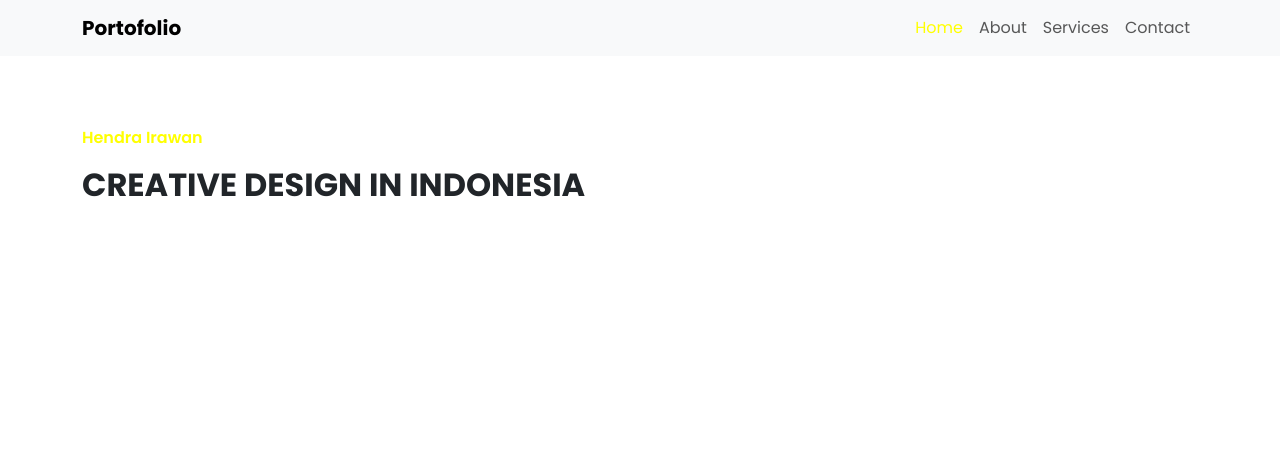
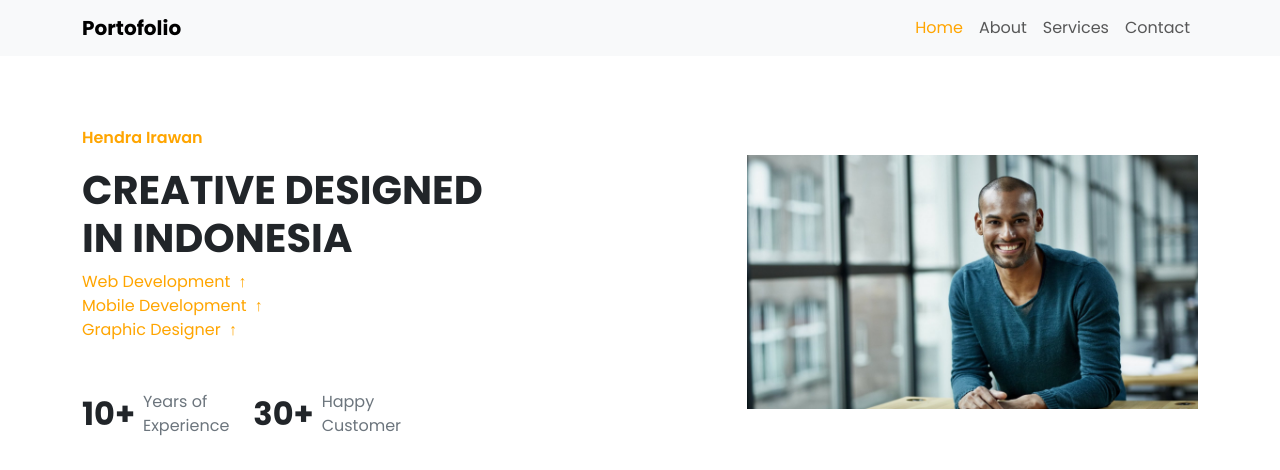
Before and after one commit to chaoscreator952/Portofolio, a plain HTML site: page index.html in a window 1280 px wide. Drawn offline with nearby package versions, Linux system fonts and the light colour scheme.

Commit message:
second commit

```diff
--- a/index.html
+++ b/index.html
@@ -50,10 +50,36 @@
         <!-- HEADER -->
         <section class="home">
             <div class="container">
-                <div class="row align-items-center">
+                <div class="row align-items-center justify-content-between">
                     <div class="col-md-6">
                         <p class="text-yellow fw-semibold">Hendra Irawan</p>
-                        <h1 class="home-title text-uppercase fw-bold">Creative design in Indonesia</h1>
+                        <h1 class="home-title text-uppercase fw-bold">
+                            Creative designed <br class="d-none d-md-block" />
+                            in Indonesia
+                        </h1>
+                        <a href="" class="home-skill d-inline-flex align-items-center gap-2">
+                            Web Development <span>&UpArrow;</span> </a
+                        ><br />
+                        <a href="" class="home-skill d-inline-flex align-items-center gap-2">
+                            Mobile Development <span>&UpArrow;</span> </a
+                        ><br />
+                        <a href="" class="home-skill d-inline-flex align-items-center gap-2">
+                            Graphic Designer <span>&UpArrow;</span> </a
+                        ><br />
+
+                        <div class="d-flex gap-4 mt-5">
+                            <div class="d-flex align-items-center gap-2">
+                                <h2 class="header-skill fw-bold mb-0">10+</h2>
+                                <p class="text-secondary fs-6 mb-0">Years of <br />Experience</p>
+                            </div>
+                            <div class="d-flex align-items-center gap-2">
+                                <h2 class="header-skill fw-bold mb-0">30+</h2>
+                                <p class="text-secondary fs-6 mb-0">Happy <br />Customer</p>
+                            </div>
+                        </div>
+                    </div>
+                    <div class="col-md-5">
+                        <img src="images/person.jpg" alt="person">
                     </div>
                 </div>
             </div>
--- a/style.css
+++ b/style.css
@@ -6,7 +6,7 @@
     --red-color: red;
     --black-color: black;
     --white-color: white;
-    --yellow-color: yellow;
+    --yellow-color: orange;
     --green-color: green;
     --blue-color: blue;
     --purple-color: purple;
@@ -29,7 +29,7 @@ img {
 }
 
 a {
-    text-decoration: none;
+    text-decoration: solid;
 }
 
 /* GLOBAL */
@@ -61,3 +61,25 @@ section .home-title {
 .navbar .nav-item .nav-link.active {
     color: var(--yellow-color);
 }
+
+/* HOME */
+.home .home-title {
+    font-size: var(--h1-font-size);
+}
+
+.home .home-skill {
+    color: var(--black-color);
+    text-decoration: none;
+}
+
+.home .home-skill {
+    color: var(--yellow-color);
+}
+
+.home .home-skill span {
+    transition: 0.5s;
+}
+
+.home .home-skill:hover span {
+    transform: rotate(45deg);
+}
```
Also changed, not shown: images/person.jpg (added).
